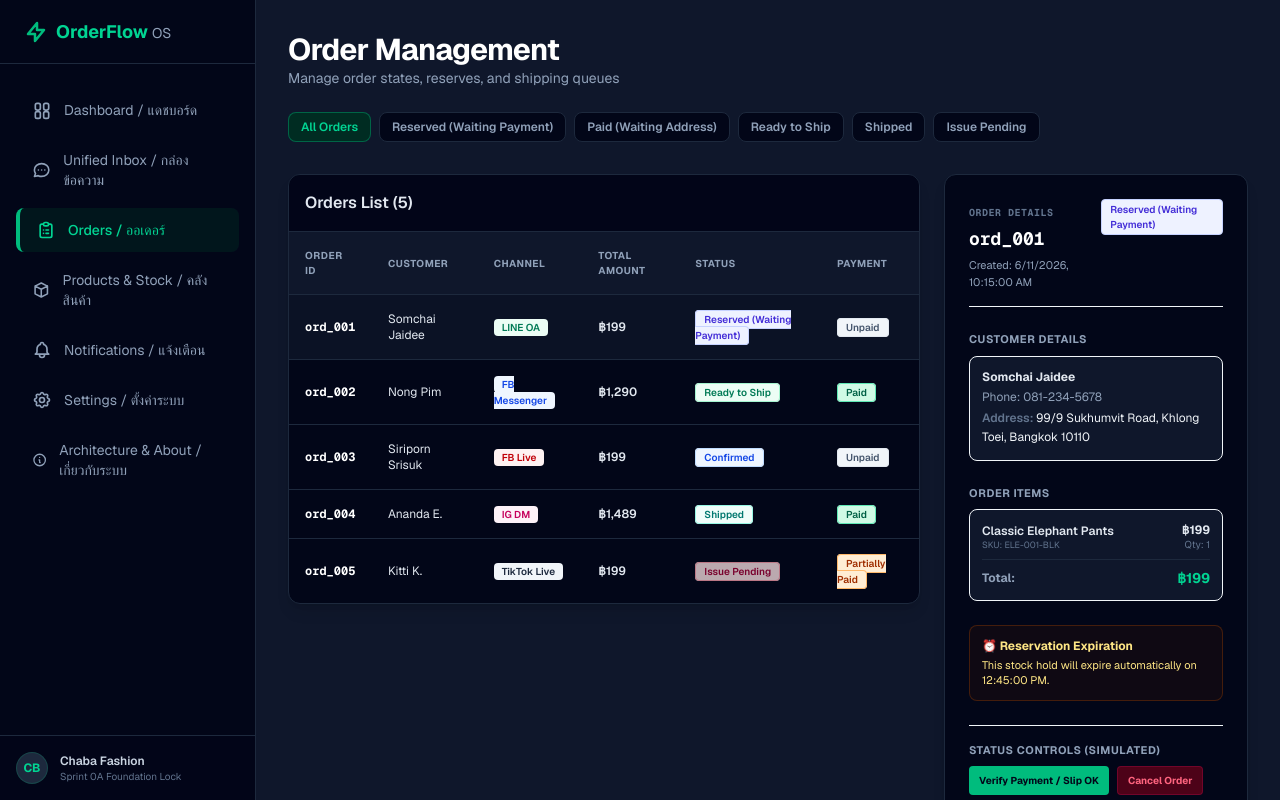
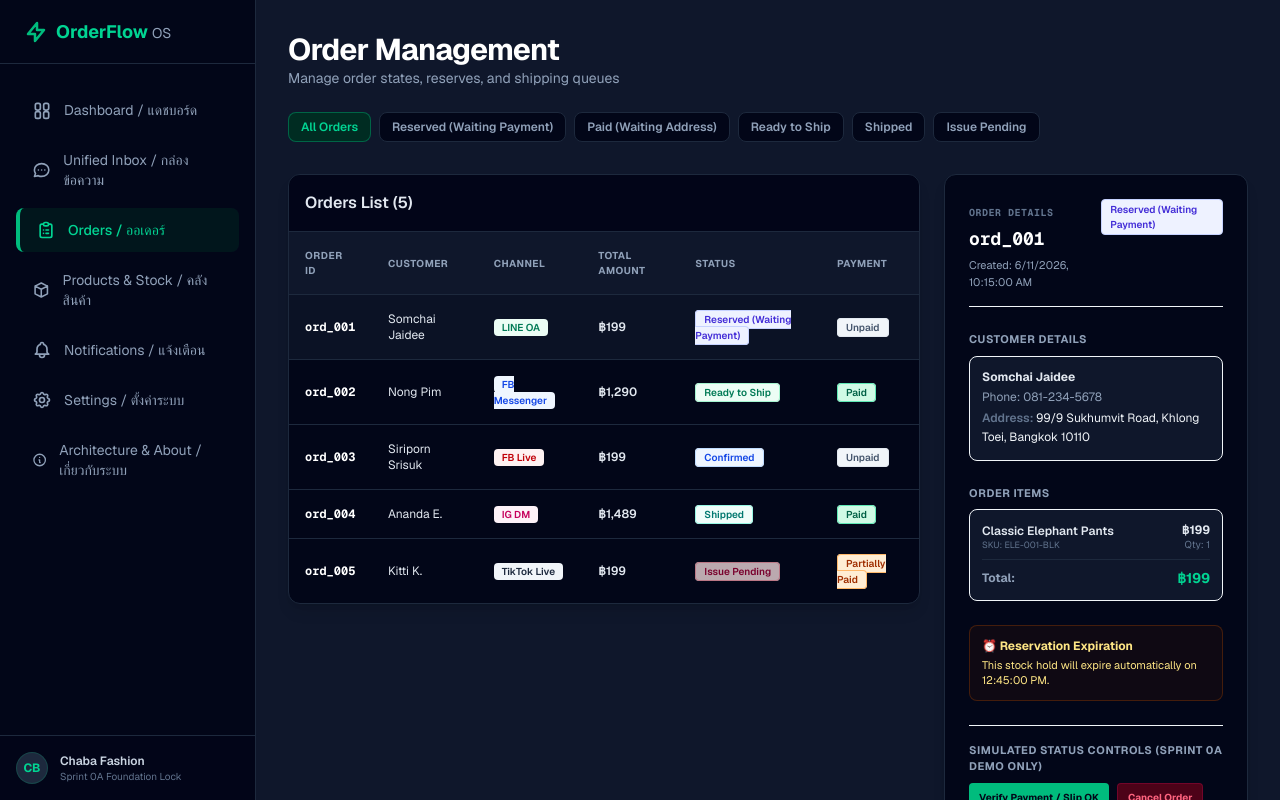
Before and after one commit to Palatip18/orderflow-admin-os, a Next.js app: page /orders in a window 1280 px wide. Built offline with nearby package versions, Linux system fonts and the light colour scheme.

Commit message:
Sprint 0A wording safety polish

```diff
--- a/app/dashboard/page.tsx
+++ b/app/dashboard/page.tsx
@@ -30,7 +30,7 @@ export default function DashboardPage() {
       <div className="flex flex-col md:flex-row justify-between items-start md:items-center gap-4">
         <div>
           <h1 className="text-2xl md:text-3xl font-bold text-white tracking-tight">Live Merchant Dashboard</h1>
-          <p className="text-sm text-slate-400">Real-time status calculated from simulated sales channels</p>
+          <p className="text-sm text-slate-400">Simulated live dashboard calculated from mock sales channel data</p>
         </div>
         <div className="flex items-center gap-2 px-3 py-1.5 rounded-lg bg-emerald-500/10 border border-emerald-500/20 text-emerald-400 text-xs font-semibold">
           <span className="w-2.5 h-2.5 rounded-full bg-emerald-500 animate-pulse"></span>
--- a/app/orders/page.tsx
+++ b/app/orders/page.tsx
@@ -203,7 +203,7 @@ export default function OrdersPage() {
 
               {/* Actions Controls (Sprint 0A Manual Simulation) */}
               <div className="space-y-2 border-t border-slate-850 pt-4">
-                <h3 className="text-[11px] text-slate-450 font-bold uppercase tracking-wider text-slate-400">Status Controls (Simulated)</h3>
+                <h3 className="text-[11px] text-slate-450 font-bold uppercase tracking-wider text-slate-400">Simulated Status Controls (Sprint 0A Demo Only)</h3>
                 <div className="flex flex-wrap gap-2">
                   {selectedOrder.status === "reserved_waiting_payment" && (
                     <button
```
Also changed, not shown: 2 other files (tests, documents, lock files or other folders).
